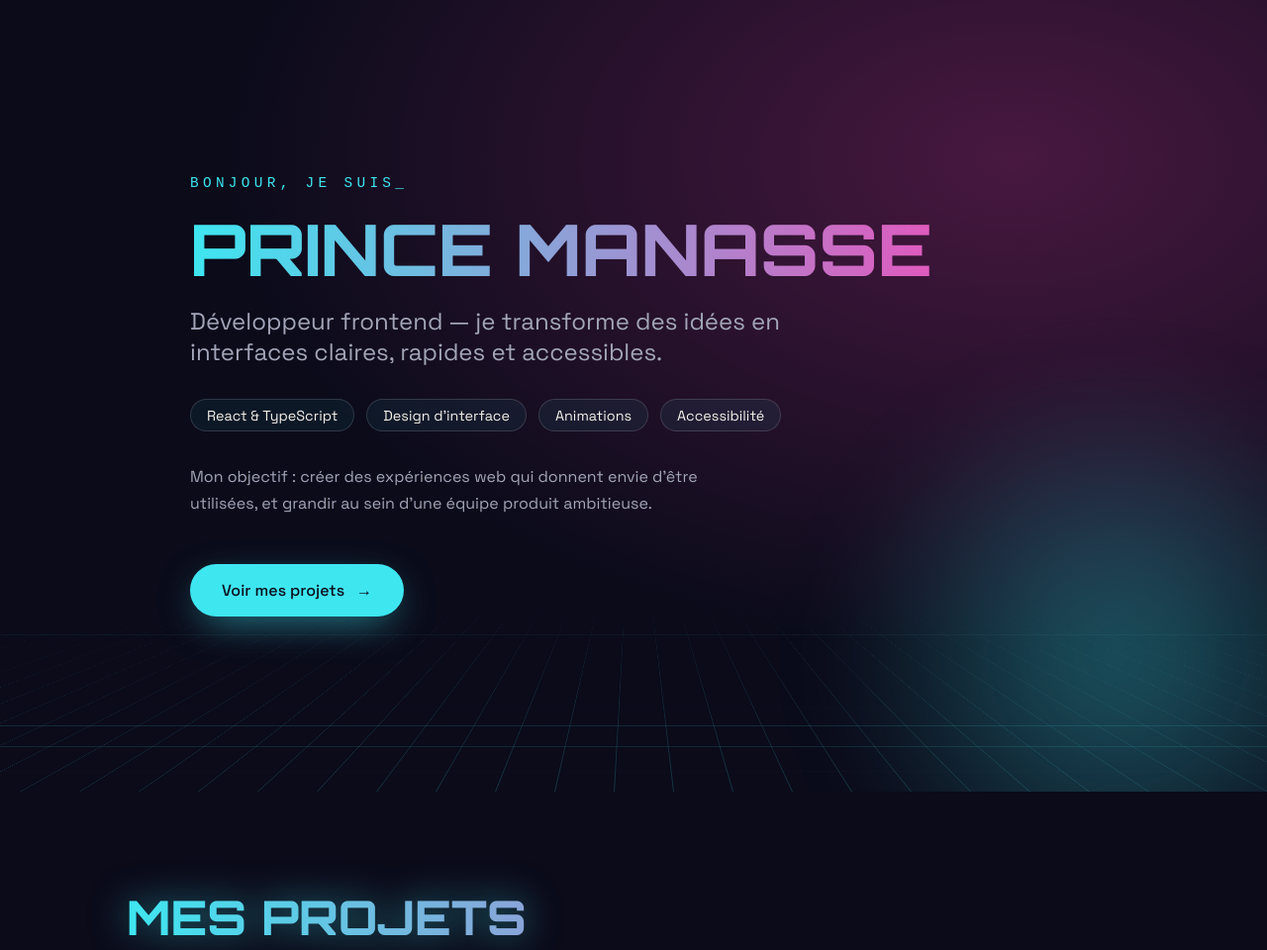
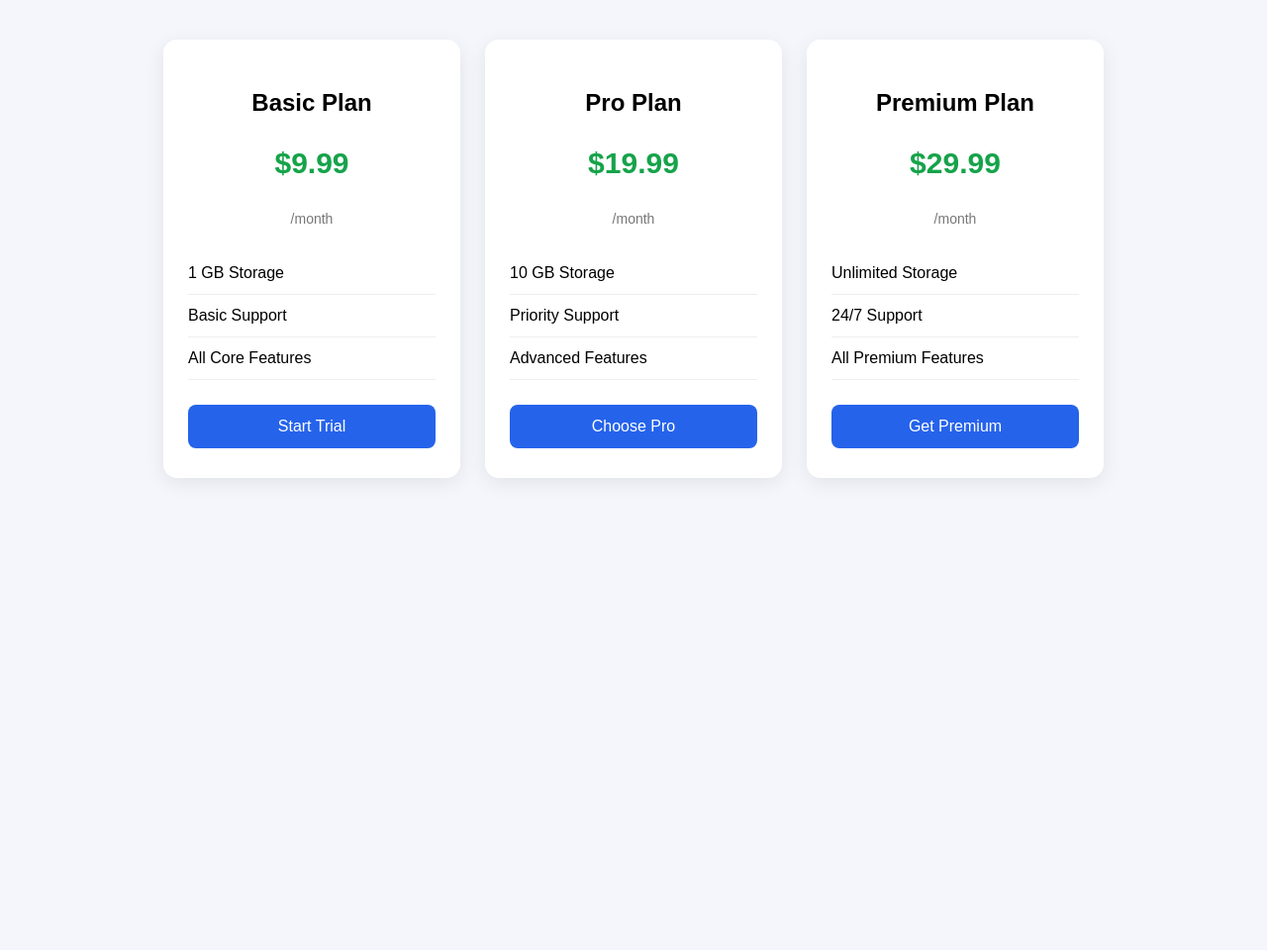
Before and after one commit to bouateninjoas/bouatenin-prince, a plain HTML site: page defi.html in a window 1280 px wide. Shown: the top 960 px of the page at 99% size. After the commit the page ends 800 px from the top, so only its background shows below. Drawn offline with Linux system fonts and the light colour scheme.

Commit message:
Pricing Cards

```diff
--- a/defi.html
+++ b/defi.html
@@ -1,154 +1,190 @@
+
 <!DOCTYPE html>
-<html lang="fr">
+<html lang="en">
 <head>
-  <meta charset="UTF-8" />
-  <meta name="viewport" content="width=device-width, initial-scale=1" />
-  <title>Prince Manasse — Développeur Frontend</title>
-  <meta name="description" content="Prince Manasse, développeur frontend passionné par les interfaces soignées et accessibles." />
-  <link rel="preconnect" href="https://fonts.googleapis.com" />
-  <link href="https://fonts.googleapis.com/css2?family=Orbitron:wght@600;800&family=Space+Grotesk:wght@400;500&display=swap" rel="stylesheet" />
+  <meta charset="UTF-8">
+  <meta name="viewport" content="width=device-width, initial-scale=1.0">
+  <title>Pricing Cards</title>
+
   <style>
-    :root {
-      --bg: #0b0b1a;
-      --fg: #f3f1ea;
-      --muted: #a3a6b8;
-      --cyan: #3ee6f0;
-      --pink: #ff3fb4;
-      --border: rgba(255,255,255,.14);
+    * {
+      box-sizing: border-box;
     }
-    * { box-sizing: border-box; margin: 0; padding: 0; }
-    html { scroll-behavior: smooth; }
-    body { font-family: "Space Grotesk", sans-serif; background: var(--bg); color: var(--fg); }
 
-    .hero {
-      position: relative; min-height: 100vh; display: flex; align-items: center;
-      padding: 6rem 1.5rem; overflow: hidden;
-      background: radial-gradient(ellipse at 80% 20%, rgba(255,63,180,.25), transparent 55%), var(--bg);
+    body {
+      margin: 0;
+      padding: 40px 20px;
+      font-family: Arial, sans-serif;
+      background: #f4f6fb;
     }
-    .grid {
-      position: absolute; inset: -50% -50% 0;
-      background-image:
-        linear-gradient(rgba(62,230,240,.18) 1px, transparent 1px),
-        linear-gradient(90deg, rgba(62,230,240,.18) 1px, transparent 1px);
-      background-size: 60px 60px;
-      transform: perspective(600px) rotateX(60deg); transform-origin: bottom;
-      animation: grid-move 4s linear infinite;
-      -webkit-mask-image: linear-gradient(to top, black, transparent 70%);
-      mask-image: linear-gradient(to top, black, transparent 70%);
+
+    .pricing-container {
+      display: flex;
+      justify-content: center;
+      align-items: stretch;
+      flex-wrap: wrap;
+      gap: 25px;
+      max-width: 1000px;
+      margin: auto;
     }
-    .orb {
-      position: absolute; right: -10rem; bottom: -10rem; width: 32rem; height: 32rem; border-radius: 50%;
-      background: radial-gradient(circle, rgba(62,230,240,.35), transparent 70%);
-      filter: blur(40px); animation: float 8s ease-in-out infinite;
+
+    .pricing {
+      width: 300px;
+      padding: 30px 25px;
+      background: white;
+      border-radius: 14px;
+      box-shadow: 0 5px 20px rgba(0,0,0,0.08);
+      text-align: center;
+      transition: transform 0.3s, box-shadow 0.3s;
     }
-    .container { position: relative; width: 100%; max-width: 56rem; margin: 0 auto; }
 
-    .hello { font-family: monospace; font-size: .9rem; text-transform: uppercase; letter-spacing: .3em; color: var(--cyan); margin-bottom: 1.5rem; }
-    .hello::after { content: "_"; animation: blink 1s steps(1) infinite; }
+    .pricing:hover {
+      transform: translateY(-6px);
+      box-shadow: 0 10px 30px rgba(0,0,0,0.12);
+    }
 
-    h1, h2, h3 { font-family: "Orbitron", sans-serif; }
-    h1 { font-size: clamp(3rem, 8vw, 4.5rem); font-weight: 800; text-transform: uppercase; line-height: .95; }
-    .neon {
-      background: linear-gradient(90deg, var(--cyan), var(--pink), var(--cyan)); background-size: 200% auto;
-      -webkit-background-clip: text; background-clip: text; color: transparent;
-      animation: shine 5s linear infinite;
-      filter: drop-shadow(0 0 18px rgba(62,230,240,.5));
+    .title {
+      font-size: 24px;
+      font-weight: bold;
+      margin-bottom: 15px;
     }
-    .subtitle { margin-top: 1.5rem; max-width: 42rem; font-size: clamp(1.2rem, 2.5vw, 1.5rem); color: var(--muted); }
 
-    .chips { margin-top: 2rem; display: flex; flex-wrap: wrap; gap: .75rem; list-style: none; }
-    .chip, .card {
-      border: 1px solid var(--border); background: rgba(62,230,240,.06);
-      backdrop-filter: blur(6px); transition: all .3s;
+    .price {
+      font-size: 30px;
+      font-weight: bold;
+      color: #16a34a;
     }
-    .chip { border-radius: 999px; padding: .4rem 1rem; font-size: .9rem; }
-    .chip:hover, .card:hover { border-color: var(--cyan); box-shadow: 0 0 16px rgba(62,230,240,.5); }
 
-    .goal { margin-top: 2rem; max-width: 36rem; line-height: 1.7; color: var(--muted); }
+    .period {
+      font-size: 14px;
+      color: #777;
+    }
+
+    .features {
+      list-style: none;
+      padding: 0;
+      margin: 25px 0;
+      text-align: left;
+    }
+
+    .features li {
+      padding: 12px 0;
+      border-bottom: 1px solid #eee;
+    }
 
     .btn {
-      display: inline-flex; align-items: center; gap: .75rem; margin-top: 3rem;
-      padding: 1rem 2rem; border-radius: 999px; background: var(--cyan); color: var(--bg);
-      font-weight: 500; text-decoration: none;
-      box-shadow: 0 12px 40px -12px rgba(62,230,240,.7);
-      transition: transform .2s; animation: pulse 2.5s ease-in-out infinite;
+      width: 100%;
+      padding: 13px;
+      background: #2563eb;
+      color: white;
+      border: none;
+      border-radius: 8px;
+      font-size: 16px;
+      cursor: pointer;
+      transition: background 0.3s;
     }
-    .btn:hover { transform: translateY(-2px); }
 
-    .projects { padding: 6rem 1.5rem; }
-    .projects .container { max-width: 64rem; }
-    h2 { font-size: clamp(2rem, 5vw, 3rem); font-weight: 800; text-transform: uppercase; }
-    .cards { margin-top: 3rem; display: grid; gap: 1.5rem; grid-template-columns: repeat(auto-fit, minmax(250px, 1fr)); }
-    .card { border-radius: 1rem; padding: 1.5rem; }
-    .num { font-family: monospace; font-size: .75rem; letter-spacing: .2em; color: var(--cyan); }
-    .card h3 { margin-top: .75rem; font-size: 1.1rem; font-weight: 600; }
-    .card p { margin-top: .75rem; font-size: .9rem; line-height: 1.6; color: var(--muted); }
-    .card .tags { margin-top: 1.5rem; font-size: .75rem; color: var(--pink); }
+    .btn:hover {
+      background: #1d4ed8;
+    }
 
-    .reveal { opacity: 0; animation: reveal .9s cubic-bezier(.2,.8,.2,1) forwards; }
+    .btn:focus-visible {
+      outline: 3px solid #93c5fd;
+      outline-offset: 3px;
+    }
 
-    @keyframes grid-move { to { background-position: 0 60px; } }
-    @keyframes float { 50% { transform: translate(-4rem,-3rem) scale(1.15); } }
-    @keyframes shine { to { background-position: 200% center; } }
-    @keyframes blink { 50% { opacity: 0; } }
-    @keyframes pulse { 50% { box-shadow: 0 0 40px rgba(62,230,240,.8); } }
-    @keyframes reveal {
-      from { opacity: 0; transform: translateY(24px); filter: blur(8px); }
-      to { opacity: 1; transform: none; filter: none; }
-    }
-    @media (prefers-reduced-motion: reduce) {
-      *, *::after { animation: none !important; opacity: 1 !important; }
+    @media (max-width: 600px) {
+      .pricing {
+        width: 100%;
+        max-width: 350px;
+      }
     }
   </style>
 </head>
+
 <body>
-  <main class="hero">
-    <div class="grid" aria-hidden="true"></div>
-    <div class="orb" aria-hidden="true"></div>
-    <section class="container">
-      <p class="hello reveal">Bonjour, je suis</p>
-      <h1 class="neon reveal" style="animation-delay:.15s">Prince Manasse</h1>
-      <p class="subtitle reveal" style="animation-delay:.3s">
-        Développeur frontend — je transforme des idées en interfaces claires, rapides et accessibles.
-      </p>
-      <ul class="chips reveal" style="animation-delay:.45s">
-        <li class="chip">React &amp; TypeScript</li>
-        <li class="chip">Design d'interface</li>
-        <li class="chip">Animations</li>
-        <li class="chip">Accessibilité</li>
-      </ul>
-      <p class="goal reveal" style="animation-delay:.6s">
-        Mon objectif : créer des expériences web qui donnent envie d'être utilisées, et grandir
-        au sein d'une équipe produit ambitieuse.
-      </p>
-      <a href="#projets" class="btn reveal" style="animation-delay:.75s">Voir mes projets <span aria-hidden="true">→</span></a>
-    </section>
-  </main>
 
-  <section id="projets" class="projects">
-    <div class="container">
-      <h2 class="neon">Mes projets</h2>
-      <div class="cards">
-        <article class="card">
-          <p class="num">01</p>
-          <h3>Portfolio néon</h3>
-          <p>Cette page : animations CSS, design futuriste et typographie Orbitron.</p>
-          <p class="tags">HTML · CSS</p>
-        </article>
-        <article class="card">
-          <p class="num">02</p>
-          <h3>App météo</h3>
-          <p>Prévisions en temps réel avec une interface claire et animée.</p>
-          <p class="tags">JavaScript · API</p>
-        </article>
-        <article class="card">
-          <p class="num">03</p>
-          <h3>Todo minimaliste</h3>
-          <p>Gestion de tâches rapide, accessible et sauvegardée localement.</p>
-          <p class="tags">JavaScript · UX</p>
-        </article>
-      </div>
-    </div>
-  </section>
+  <div class="pricing-container" id="pricing-container"></div>
+
+  <script>
+    // Reusable pricing card component
+    function Card(title, price, period, features, buttonText) {
+      const card = document.createElement("div");
+      card.className = "pricing";
+
+      const heading = document.createElement("h2");
+      heading.className = "title";
+      heading.textContent = title;
+
+      const priceElement = document.createElement("p");
+      priceElement.className = "price";
+      priceElement.textContent = price;
+
+      const periodElement = document.createElement("span");
+      periodElement.className = "period";
+      periodElement.textContent = period;
+
+      const list = document.createElement("ul");
+      list.className = "features";
+
+      features.forEach(feature => {
+        const item = document.createElement("li");
+        item.textContent = feature;
+        list.appendChild(item);
+      });
+
+      const button = document.createElement("button");
+      button.className = "btn";
+      button.textContent = buttonText;
+
+      button.addEventListener("click", () => {
+        alert("You selected the " + title + " plan!");
+      });
+
+      card.append(
+        heading,
+        priceElement,
+        periodElement,
+        list,
+        button
+      );
+
+      return card;
+    }
+
+    // Create pricing cards
+    const container = document.getElementById("pricing-container");
+
+    container.appendChild(
+      Card(
+        "Basic Plan",
+        "$9.99",
+        "/month",
+        ["1 GB Storage", "Basic Support", "All Core Features"],
+        "Start Trial"
+      )
+    );
+
+    container.appendChild(
+      Card(
+        "Pro Plan",
+        "$19.99",
+        "/month",
+        ["10 GB Storage", "Priority Support", "Advanced Features"],
+        "Choose Pro"
+      )
+    );
+
+    container.appendChild(
+      Card(
+        "Premium Plan",
+        "$29.99",
+        "/month",
+        ["Unlimited Storage", "24/7 Support", "All Premium Features"],
+        "Get Premium"
+      )
+    );
+  </script>
+
 </body>
 </html>
```
